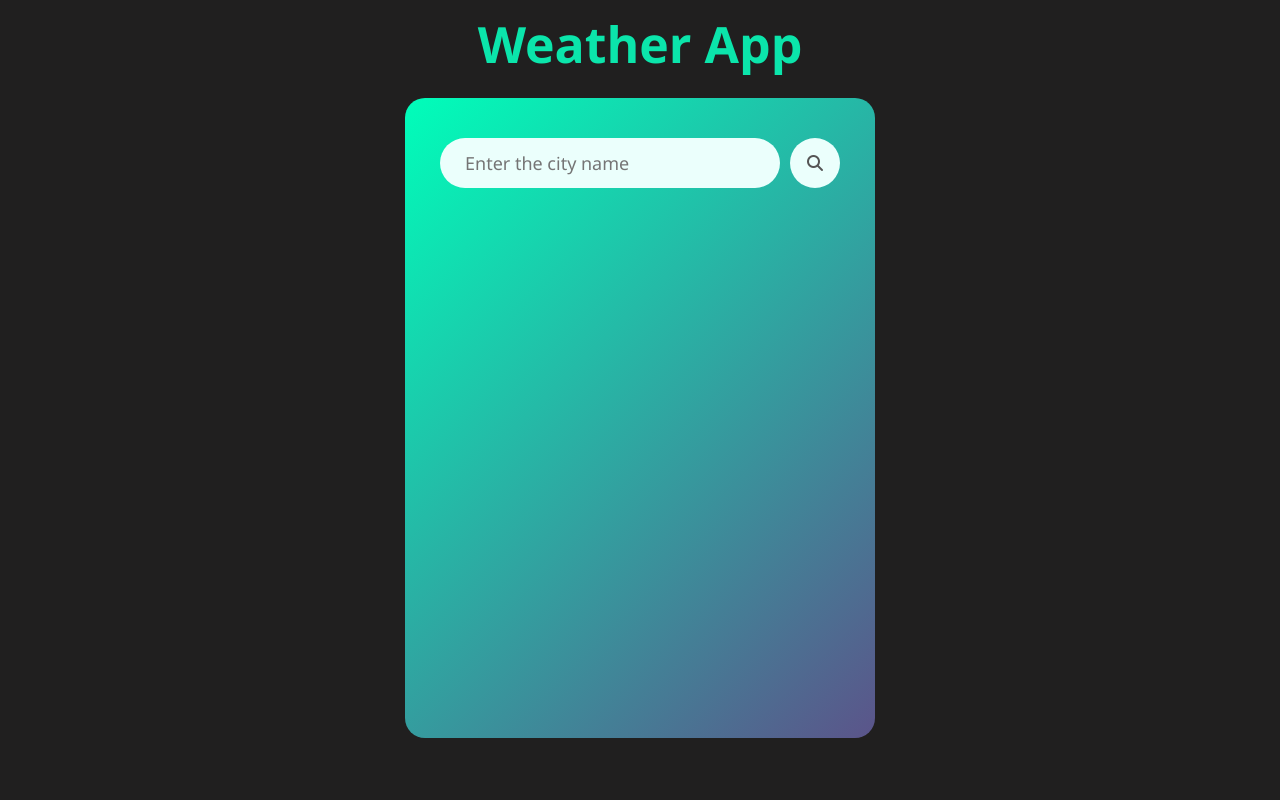
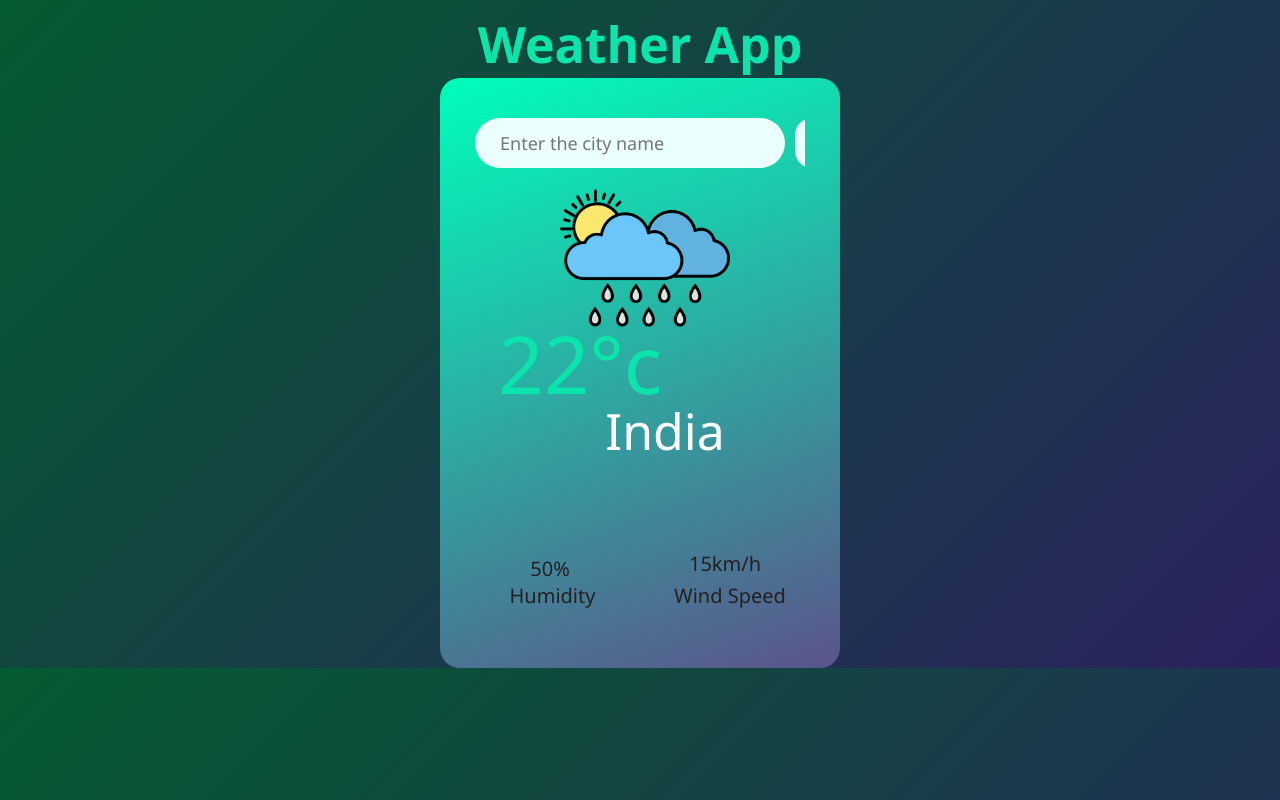
Before and after one commit to nishita-codes/HTML-CSS-JS-PROJECT-8-Weather-App, a plain HTML site: page index.html in a window 1280 px wide. Drawn offline with Linux system fonts and the light colour scheme; no server answers.

Commit message:
added files

```diff
--- a/index.html
+++ b/index.html
@@ -18,6 +18,24 @@
             <input type="text" placeholder="Enter the city name" spellcheck="false">
             <i class="fa-solid fa-magnifying-glass" style="color: #555;"></i></i>
         </div>
+
+        <div class="weather">
+            <img src="temp.png" class="weather-icon">
+            <h1 class="temp">22°c</h1>
+            <h2 class="city">India</h2>
+            <div class="details">
+                <div class="col">
+                    <!-- <img src="Humidity.png" class="humidity-icon" > -->
+                    <p class="humidity">50%</p>
+                    <p class="text-humidity">Humidity</p>
+                </div>
+                <div class="col">
+                    <!-- <img src="wind-speed.png" class="wind-speed-icon"> -->
+                    <p class="Wind">15km/h</p>
+                    <p class="wind-speed"> Wind Speed</p>
+                </div>
+            </div>
+        </div>
     </div>
     <script src="script.js"></script>
 </body>
--- a/script.js
+++ b/script.js
@@ -0,0 +1,14 @@
+const apikey = "89bde5b169909b936b5c20e45d685793";
+const apiURL = "https://api.openweathermap.org/data/2.5/weather?q=germany&units=metric";
+
+async function checkweather(){
+    const response = await fetch(apiURL + `&appid=${apikey}`);
+    var data = await response.json();
+    console.log(data);
+}
+checkweather();
+
+document.querySelector(".city").innerHTML = data.name;
+document.querySelector(".temp").innerHTML = data.main.temp;
+document.querySelector(".humidity").innerHTML = data.main.humidity;
+document.querySelector(".Wind").innerHTML = data.wind.speed;
--- a/style.css
+++ b/style.css
@@ -6,9 +6,10 @@
     overflow: hidden;
 }
 body{
-    background-color: rgb(32, 31, 31);
-
-}
+    /* background-color: rgb(32, 31, 31);
+     */
+     background:linear-gradient(135deg, #045b30,#2a225e);
+    }
 h1{
     color:#0be5ab;
     text-align: center;
@@ -16,12 +17,13 @@ h1{
     margin-top:10px;
 }
 .card{
-    width:80%;
-    height:80vh;
-    max-width: 470px;
-    background:linear-gradient(135deg, #00feba,#5b548a);
+    width:400px;
+    height:590px;
+    /* max-width: 470px; */
+    background:linear-gradient(160deg, #00feba,#5b548a);
     color:#fff;
-    margin:20px auto 0;
+    margin-top:20px;
+    margin:auto;
     border-radius: 20px;
     padding:40px 35px;
     text-align: center;
@@ -51,3 +53,76 @@ h1{
     border-radius: 30px;
 
 }
+.weather img{
+    position:absolute;
+}
+.weather-icon{
+    width:170px;
+    margin-top: 5px;
+    margin-left: -80px;
+}
+.weather h1{
+    font-size: 80px;
+    font-weight: 500;
+    margin-top: 140px;
+    margin-left:-120px;
+}
+.weather h2{
+    font-size: 50px;
+    font-weight: 500;
+    margin-top: -20px ;
+    margin-left: 50px;
+}
+.details{
+    display: flex;
+    align-items: center;
+    justify-content: space-between;
+}
+.col{
+    margin-top:70px;
+    height:80px;
+    width:150px;
+    background-color:transparent;
+    color:#555;
+    /* border:1px solid black; */
+    border-radius: 40px;
+    padding-top:-100px;
+}
+.humidity{
+  font-size: 20px;
+  font-weight: 500;
+  margin-top:20px;
+  margin-left:0px;
+  color:#232020;
+
+}
+.text-humidity{
+    position: relative;
+    font-size: 20px;
+  font-weight: 500;
+  margin-top:0px;
+  margin-left:5px;
+  color:#232020;
+}
+.humidity-icon{
+    margin-left:-25px;
+}
+
+.Wind{
+    font-size: 20px;
+    font-weight: 500;
+    margin-top:15px;
+    margin-left:-10px;
+    color:#232020;
+  }
+  .wind-speed{
+    position:relative;
+    font-size: 20px;
+    font-weight: 500;
+    margin-top:5px;
+    margin-left:0px;
+    color:#232020;
+  }
+  /* .wind-speed-icon{
+    margin-left:-40px;
+  } */
```
Also changed, not shown: Humidity.png, wind-speed.png.
